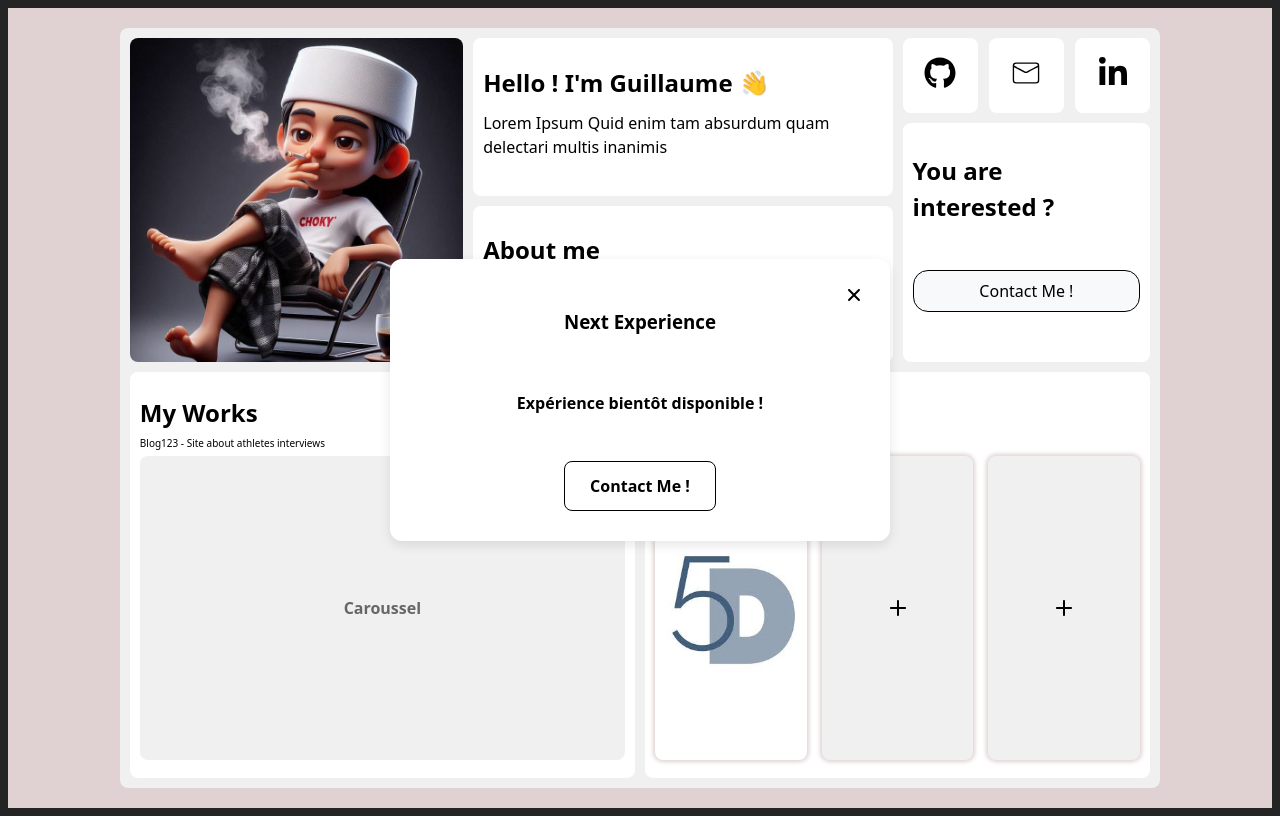
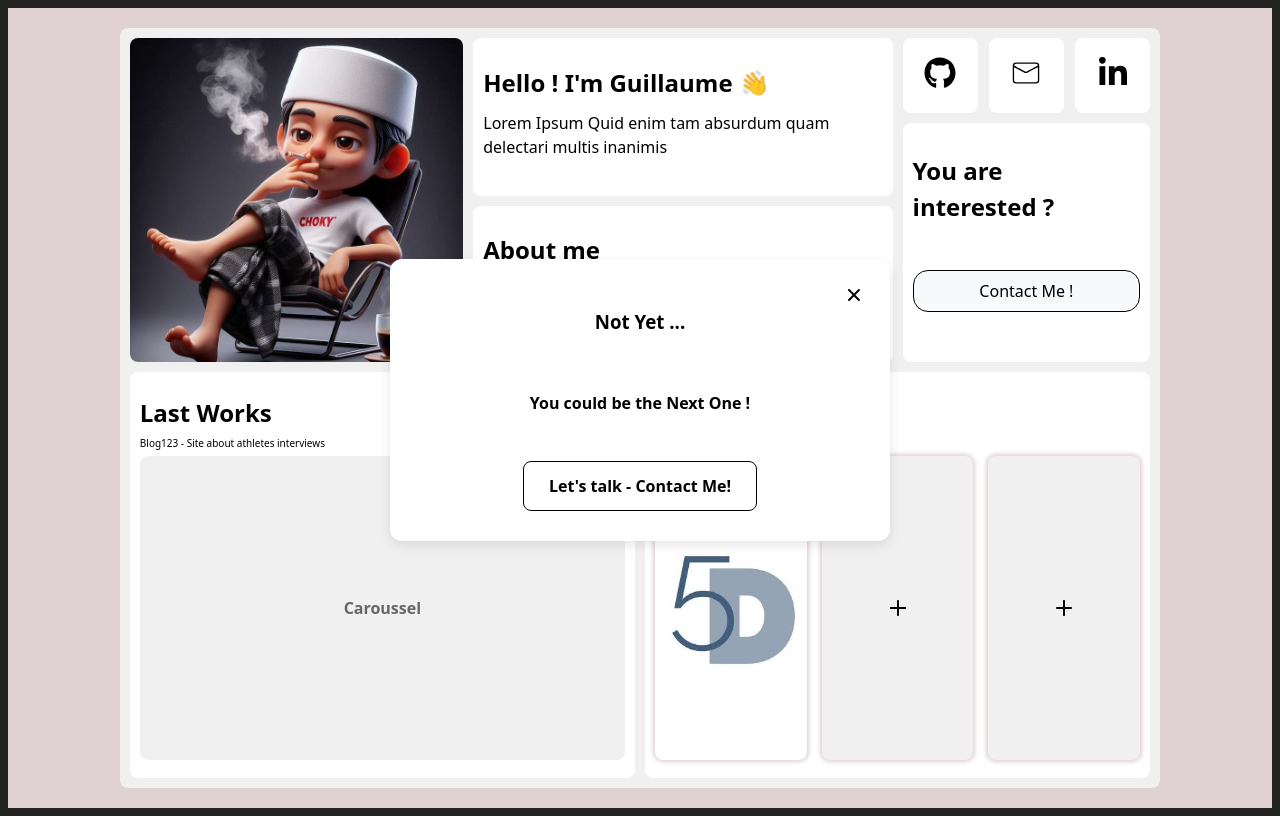
Before and after one commit to MardinliG/RapportStage, a React (Vite) app: page /bento2 in a window 1280 px wide. Both pictures are taken after a click on the element 897 px from the left and 608 px from the top of the page. Built offline with nearby package versions, Linux system fonts and the light colour scheme.

Commit message:
update modal

```diff
--- a/src/components/Bento2.jsx
+++ b/src/components/Bento2.jsx
@@ -51,7 +51,7 @@ const Bento2 = () => {
                     </div>
                 </div>
                 <div className="div3">
-                    <h2> My Works </h2>
+                    <h2> Last Works </h2>
                     <p className="about"> Blog123 - Site about athletes interviews </p>
                     <div className="caroussel"> Caroussel </div>
                 </div>
@@ -78,21 +78,17 @@ const Bento2 = () => {
                     </div>
                 </div>
 
-                {/* Modal avec affichage conditionnel */}
                 {modalVisible && (
                     <div className="modal-overlay" onClick={hideModal}>
                         <div className="modal" onClick={(e) => e.stopPropagation()}>
-                            {/* Bouton close en haut à droite */}
                             <a onClick={hideModal} className="close-button">
                                 <IoIosClose size={32} />
                             </a>
-
-                            {/* Contenu de la modal */}
                             <div className="modal-content">
-                                <h3>Next Experience</h3>
-                                <p>Expérience bientôt disponible !</p>
+                                <h3>Not Yet ...</h3>
+                                <p>You could be the <strong>Next One</strong> !</p> {/* mettre des majuscules et jouer avec le gras */}
                                 <div className="button-container">
-                                    <a href="mailto:guillaume.mardinli@ynov.com" className="button">Contact Me !</a>
+                                    <a href="mailto:guillaume.mardinli@ynov.com" className="button">Let's talk - Contact Me!</a>
                                 </div>
                             </div>
                         </div>
```
